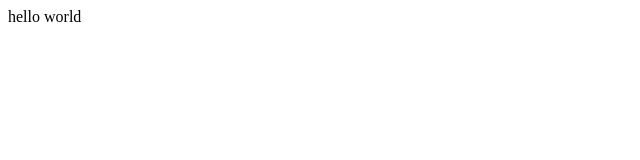
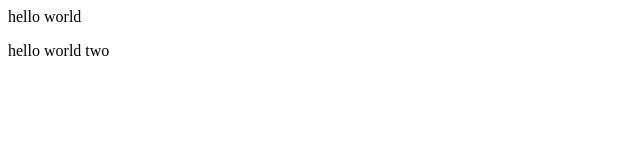
Before and after one commit to Ibn-Adam/hello-, a plain HTML site: page index.html in a window 1280 px wide. Shown: the full height of the page, 0-640 px from the left. Drawn offline with Linux system fonts and the light colour scheme.

Commit message:
Update index.html

```diff
--- a/index.html
+++ b/index.html
@@ -1 +1,2 @@
 <p>hello world</p>
+<p>hello world two</p>
```
